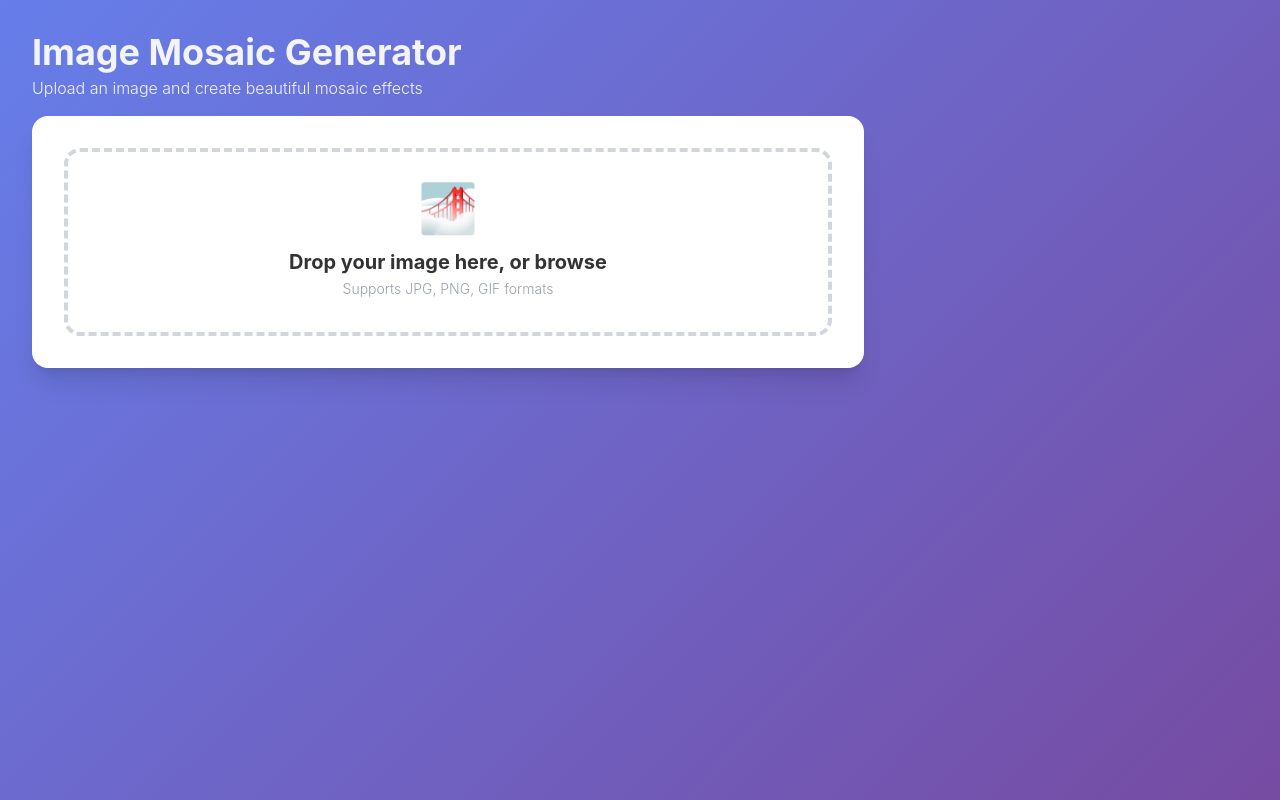
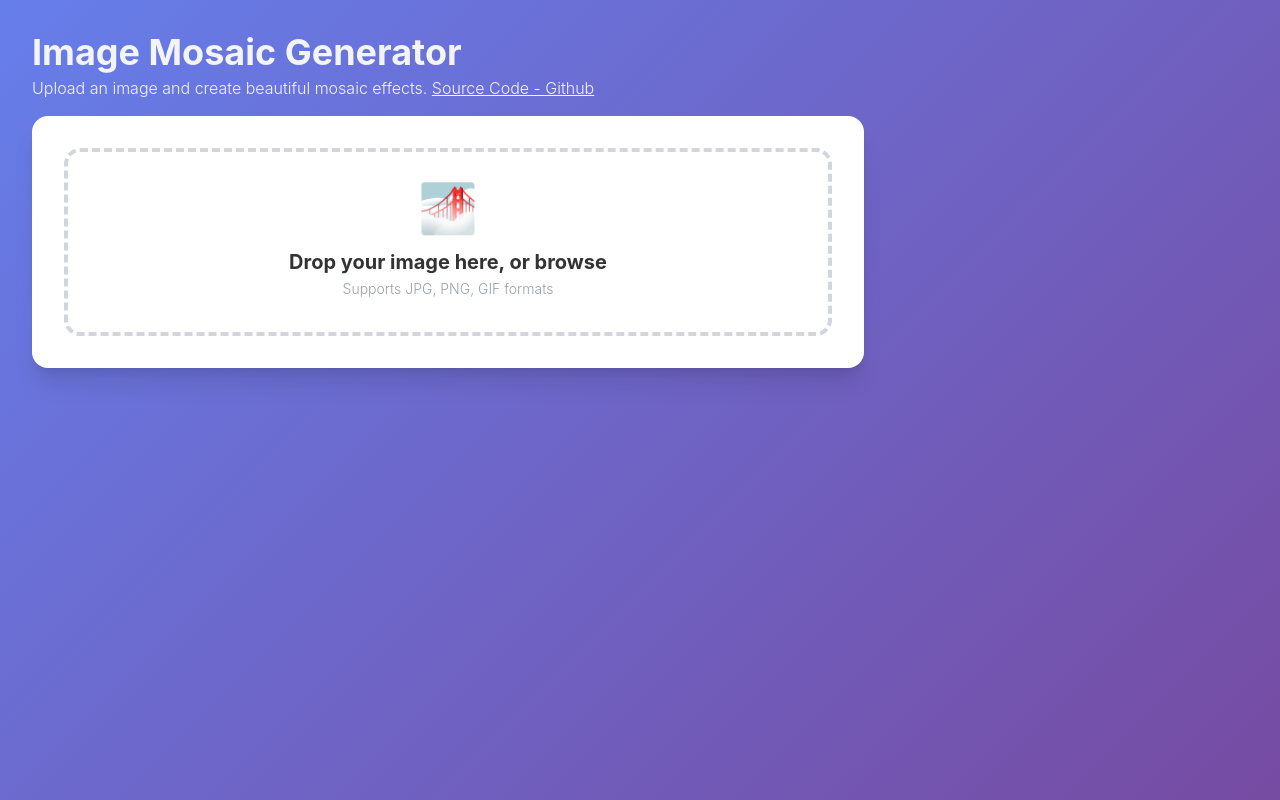
Before and after one commit to josephsintum/photo-mosaic, a React (Vite) app: page / in a window 1280 px wide. Built offline with nearby package versions, Linux system fonts and the light colour scheme.

Commit message:
added github link

```diff
--- a/src/App.tsx
+++ b/src/App.tsx
@@ -28,7 +28,13 @@ const App: React.FC = () => {
       <header className="mb-4 space-y-1 text-gray-100">
         <h1 className="text-4xl font-bold">Image Mosaic Generator</h1>
         <p className="font-light">
-          Upload an image and create beautiful mosaic effects
+          Upload an image and create beautiful mosaic effects.{' '}
+          <a
+            className="inline-block font-light underline"
+            href="https://github.com/josephsintum/photo-mosaic"
+          >
+            Source Code - Github
+          </a>
         </p>
       </header>
 
```
